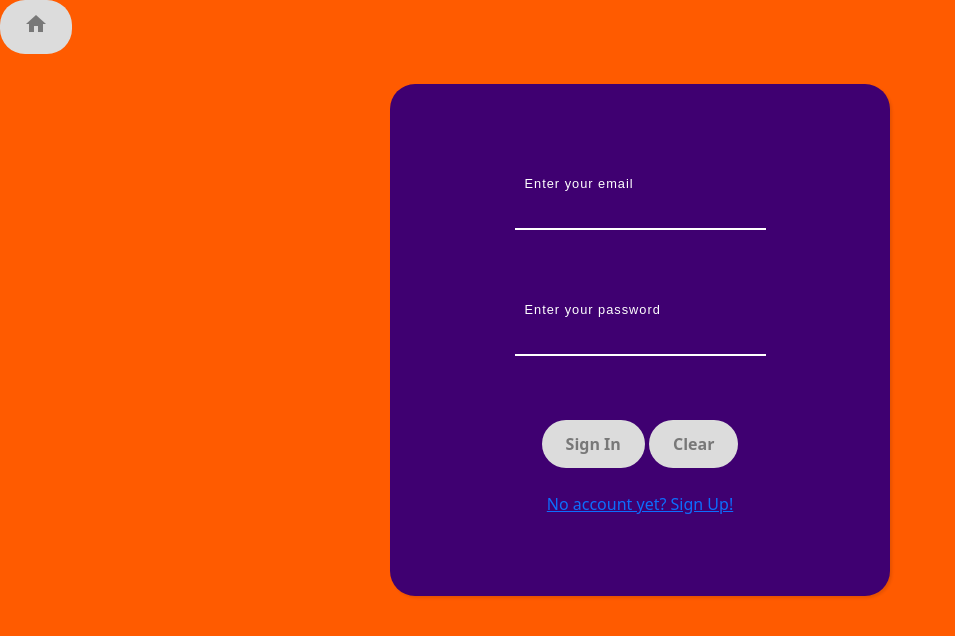
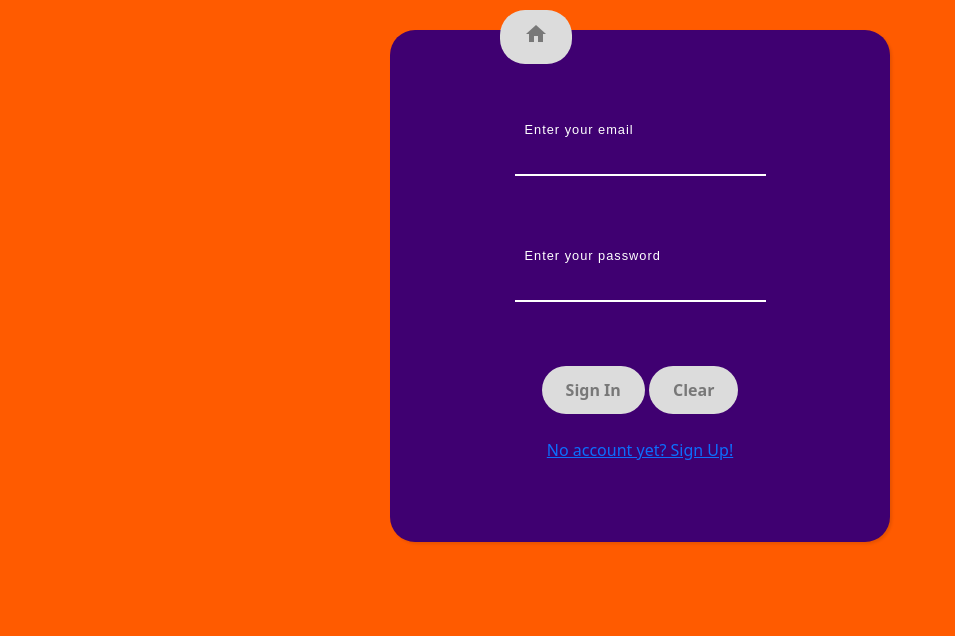
Before and after one commit to PietroColaguori/ForkMates, a PHP site: page /login.html in a window 1280 px wide. Shown: the top 636 px of the page, without its empty margins (0-955 px from the left). Run offline with PHP 8.4, Linux system fonts and the light colour scheme; some libraries are stand-ins or nearby versions.

Commit message:
Aggiunta tasto Home

```diff
--- a/Main/Pages/reg_style.css
+++ b/Main/Pages/reg_style.css
@@ -28,6 +28,7 @@ body {
     transition: ease .3s;
   }
   .input {
+    color:#FF5B00;
     width: 100%;
     padding: 10px;
     background: transparent;
@@ -78,3 +79,11 @@ body {
     background: #ffd394;
     color: #FF5B00;
   }
+
+  #backhome {
+    position: absolute;
+    margin-top: 10px;
+    margin-left: 500px;
+    top: 0;
+    left: 0;
+  }
```
